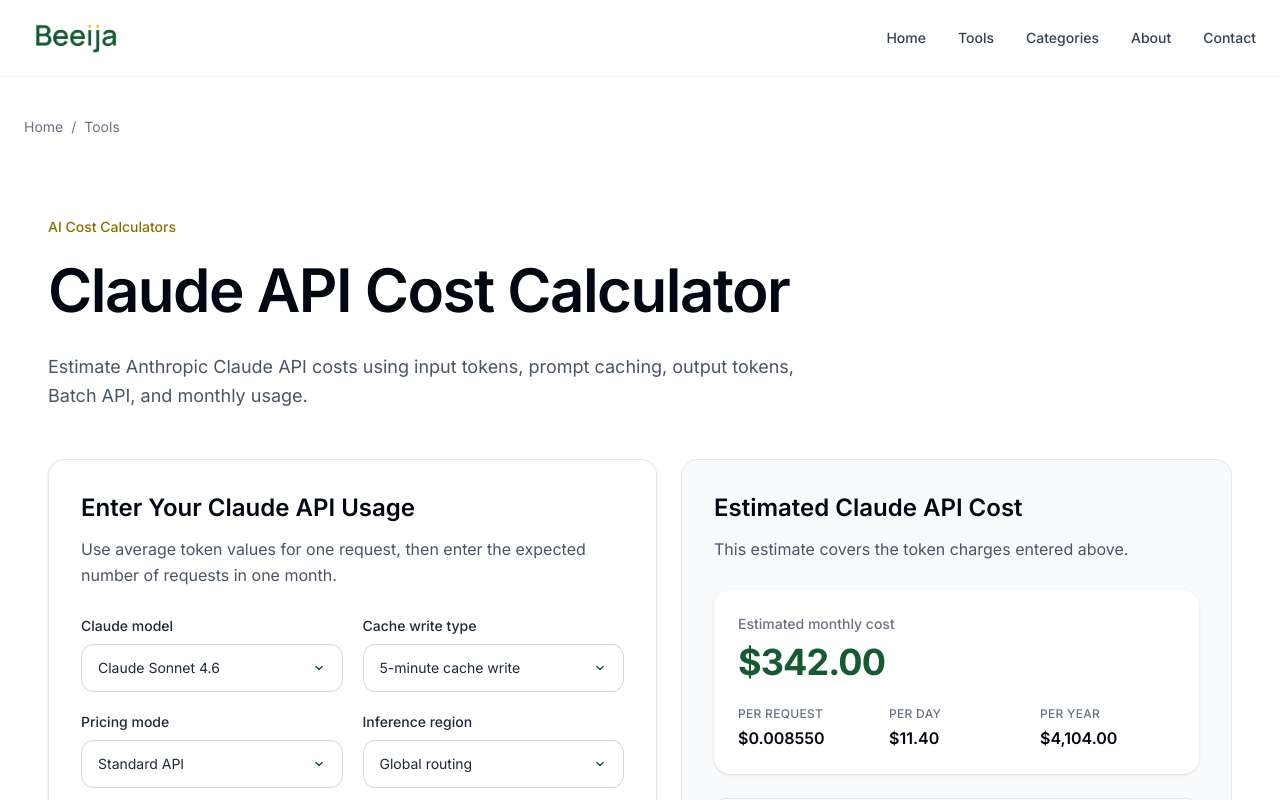
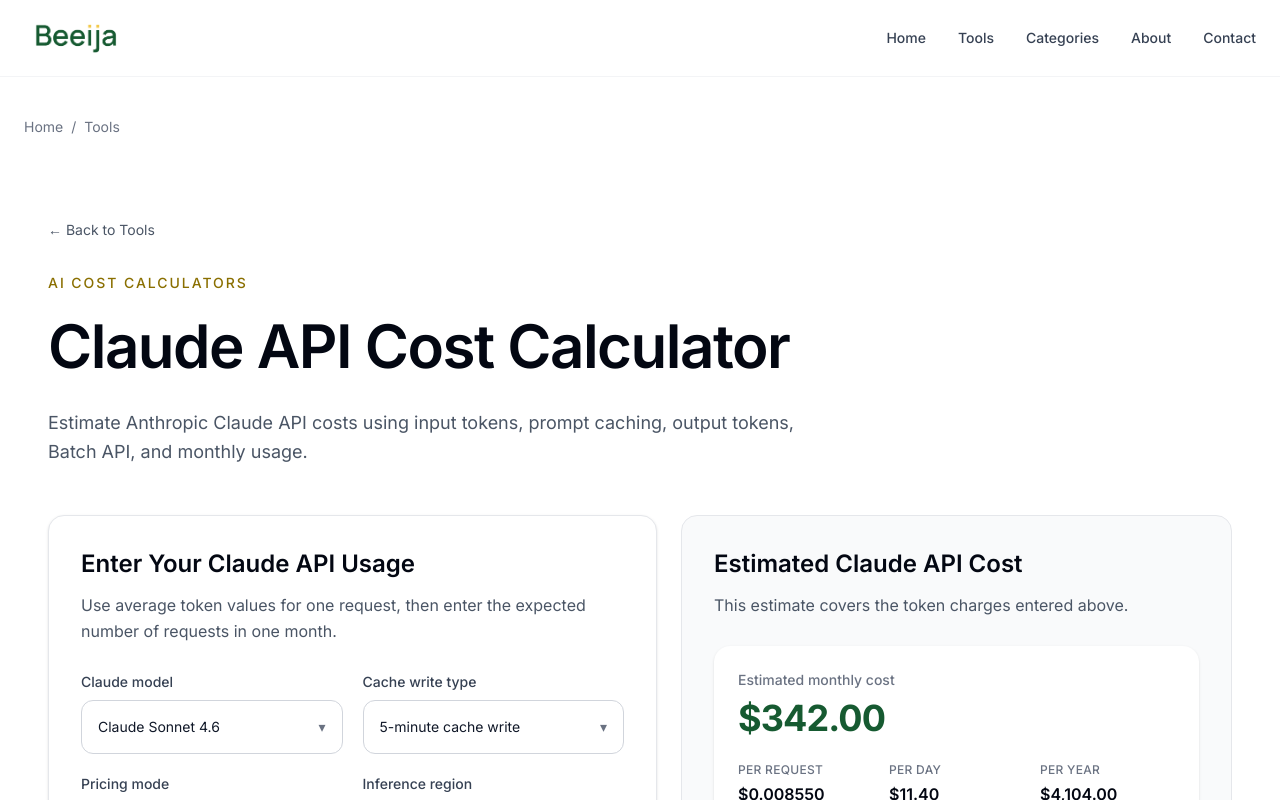
Before and after one commit to vaarunsonawwane-ops/beeija, a Next.js app: page /tools/claude-api-cost-calculator in a window 1280 px wide. Shown: the top 800 px of the page. Built offline with nearby package versions, Linux system fonts and the light colour scheme.

Commit message:
drop down

```diff
--- a/app/components/BeeijaSelect.tsx
+++ b/app/components/BeeijaSelect.tsx
@@ -1,6 +1,14 @@
-import type { SelectHTMLAttributes } from "react";
+"use client";
 
-type BeeijaSelectOption = {
+import {
+  useEffect,
+  useRef,
+  useState,
+  type ChangeEvent,
+  type SelectHTMLAttributes,
+} from "react";
+
+type Option = {
   label: string;
   value: string;
 };
@@ -9,63 +17,102 @@ type BeeijaSelectProps = Omit<
   SelectHTMLAttributes<HTMLSelectElement>,
   "children"
 > & {
+  value: string;
+  onChange: (event: ChangeEvent<HTMLSelectElement>) => void;
+  options: Option[];
   label?: string;
-  options: BeeijaSelectOption[];
-  placeholder?: string;
 };
 
 export default function BeeijaSelect({
+  value,
+  onChange,
+  options,
   label,
-  options,
-  placeholder,
-  id,
-  className = "",
-  ...props
+  name,
+  disabled,
 }: BeeijaSelectProps) {
-  const selectId = id ?? props.name;
+  const [open, setOpen] = useState(false);
+  const wrapperRef = useRef<HTMLDivElement>(null);
+
+  useEffect(() => {
+    function handleClickOutside(event: MouseEvent) {
+      if (
+        wrapperRef.current &&
+        !wrapperRef.current.contains(event.target as Node)
+      ) {
+        setOpen(false);
+      }
+    }
+
+    document.addEventListener("mousedown", handleClickOutside);
+
+    return () => {
+      document.removeEventListener("mousedown", handleClickOutside);
+    };
+  }, []);
+
+  const selected = options.find((option) => option.value === value);
+
+  const chooseOption = (nextValue: string) => {
+    if (disabled) return;
+
+    onChange({
+      target: {
+        value: nextValue,
+        name: name ?? "",
+      },
+      currentTarget: {
+        value: nextValue,
+        name: name ?? "",
+      },
+    } as ChangeEvent<HTMLSelectElement>);
+
+    setOpen(false);
+  };
 
   return (
-    <label className="block">
+    <div ref={wrapperRef} className="relative">
       {label ? (
-        <span className="mb-2 block text-sm font-medium text-gray-800">
+        <label className="mb-2 block text-sm font-medium text-gray-700">
           {label}
-        </span>
+        </label>
       ) : null}
 
-      <div className="relative">
-        <select
-          id={selectId}
-          className={`min-h-12 w-full appearance-none rounded-xl border border-gray-200 bg-white px-4 py-3 pr-11 text-sm text-gray-900 outline-none transition focus:border-[var(--green)] focus:ring-4 focus:ring-[var(--green)]/10 ${className}`}
-          {...props}
-        >
-          {placeholder ? (
-            <option value="" disabled>
-              {placeholder}
-            </option>
-          ) : null}
+      <button
+        type="button"
+        disabled={disabled}
+        onClick={() => setOpen((current) => !current)}
+        className="relative w-full rounded-xl border border-gray-300 bg-white p-4 pr-10 text-left text-sm text-gray-900 outline-none transition focus:border-transparent focus:ring-2 focus:ring-[var(--green)] disabled:cursor-not-allowed disabled:bg-gray-100 disabled:text-gray-400"
+      >
+        {selected?.label || "Select option"}
 
-          {options.map((option) => (
-            <option key={option.value} value={option.value}>
-              {option.label}
-            </option>
-          ))}
-        </select>
+        <span className="pointer-events-none absolute right-4 top-1/2 -translate-y-1/2 text-gray-500">
+          ▾
+        </span>
+      </button>
 
-        <svg
-          aria-hidden="true"
-          viewBox="0 0 20 20"
-          fill="none"
-          className="pointer-events-none absolute right-4 top-1/2 h-4 w-4 -translate-y-1/2 text-[var(--green)]"
-        >
-          <path
-            d="m6 8 4 4 4-4"
-            stroke="currentColor"
-            strokeWidth="1.8"
-            strokeLinecap="round"
-            strokeLinejoin="round"
-          />
-        </svg>
-      </div>
-    </label>
+      {open ? (
+        <div className="absolute z-50 mt-2 w-full overflow-hidden rounded-xl border border-gray-200 bg-white shadow-sm">
+          {options.map((option) => {
+            const active = option.value === value;
+
+            return (
+              <button
+                key={option.value}
+                type="button"
+                onClick={() => chooseOption(option.value)}
+                className={`block w-full px-4 py-3 text-left text-sm transition ${
+                  active
+                    ? "bg-[#E8F2EC] font-medium text-[var(--green)]"
+                    : "bg-white text-gray-900 hover:bg-[#F5FAF7]"
+                }`}
+              >
+                {option.label}
+              </button>
+            );
+          })}
+        </div>
+      ) : null}
+    </div>
   );
 }
--- a/app/components/ToolShell.tsx
+++ b/app/components/ToolShell.tsx
@@ -1,4 +1,5 @@
 import type { ReactNode } from "react";
+import Link from "next/link";
 
 type ToolShellProps = {
   title: string;
@@ -19,8 +20,15 @@ export default function ToolShell({
     <main className="bg-white text-gray-900">
       <section className="mx-auto max-w-7xl px-6 pb-20 pt-8 md:pb-24 md:pt-12">
         <div className="max-w-4xl">
+          <Link
+            href="/tools"
+            className="inline-flex text-sm text-gray-600 transition-colors duration-200 hover:!text-[var(--yellow-dark)]"
+          >
+            ← Back to Tools
+          </Link>
+
           {category ? (
-            <p className="text-sm font-medium text-[var(--yellow-dark)]">
+            <p className="mt-8 text-sm font-medium uppercase tracking-[0.14em] text-[var(--yellow-dark)]">
               {category}
             </p>
           ) : null}
@@ -40,9 +48,7 @@ export default function ToolShell({
           ) : null}
         </div>
 
-        <div className="mt-12">
-          {children}
-        </div>
+        <div className="mt-12">{children}</div>
       </section>
     </main>
   );
```
